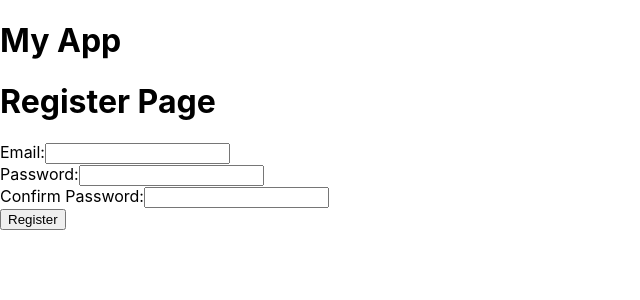
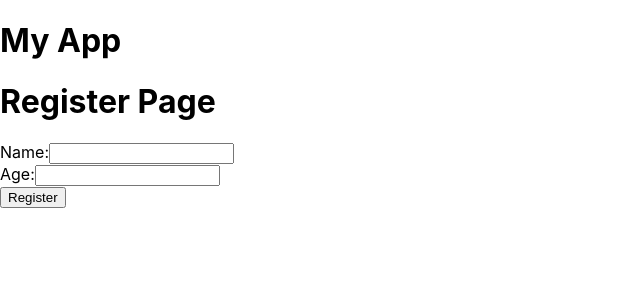
Before and after one commit to Saurav-Gupta-13/register123, a React (Create React App) app: page / in a window 1280 px wide. Shown: the top 300 px of the page, without its empty margins (0-640 px from the left). Built offline with nearby package versions, Linux system fonts and the light colour scheme; what @aws-amplify/datastore would draw is missing.

Commit message:
updated page

```diff
--- a/src/RegisterPage.jsx
+++ b/src/RegisterPage.jsx
@@ -3,30 +3,25 @@ import { DataStore } from '@aws-amplify/datastore';
 import { Register } from './models';
 
 function RegisterPage() {
-  const [email, setEmail] = useState("");
-  const [password, setPassword] = useState("");
-  const [confirmPassword, setConfirmPassword] = useState("");
+  const [name, setName] = useState("");
+  const [age, setAge] = useState("");
 
-  const handleEmailChange = (event) => {
-    setEmail(event.target.value);
+  const handleNameChange = (event) => {
+    setName(event.target.value);
   };
 
-  const handlePasswordChange = (event) => {
-    setPassword(event.target.value);
+  const handleAgeChange = (event) => {
+    setAge(event.target.value);
   };
 
-  const handleConfirmPasswordChange = (event) => {
-    setConfirmPassword(event.target.value);
-  };
-
-  const handleSubmit = async (event) => {
+  const handleSubmit = async(event) => {
     event.preventDefault();
-    // Do something with the form data, such as submitting it to a server\
+    // Do something with the form data, such as submitting it to a server
     try {
         await DataStore.save(
           new Register({
-          "email": email,
-          "password": password
+            "name": name,
+            "age": age
           })
         );
         console.log("Registration successful!");
@@ -35,38 +30,27 @@ function RegisterPage() {
       }
   };
 
-
   return (
     <div>
       <h1>Register Page</h1>
       <form onSubmit={handleSubmit}>
         <div>
-          <label htmlFor="email">Email:</label>
+          <label htmlFor="name">Name:</label>
           <input
-            type="email"
-            id="email"
-            value={email}
-            onChange={handleEmailChange}
+            type="text"
+            id="name"
+            value={name}
+            onChange={handleNameChange}
             required
           />
         </div>
         <div>
-          <label htmlFor="password">Password:</label>
+          <label htmlFor="age">Age:</label>
           <input
-            type="password"
-            id="password"
-            value={password}
-            onChange={handlePasswordChange}
-            required
-          />
-        </div>
-        <div>
-          <label htmlFor="confirmPassword">Confirm Password:</label>
-          <input
-            type="password"
-            id="confirmPassword"
-            value={confirmPassword}
-            onChange={handleConfirmPasswordChange}
+            type="number"
+            id="age"
+            value={age}
+            onChange={handleAgeChange}
             required
           />
         </div>
```
Lines whose indentation alone changed are shown as unchanged.
